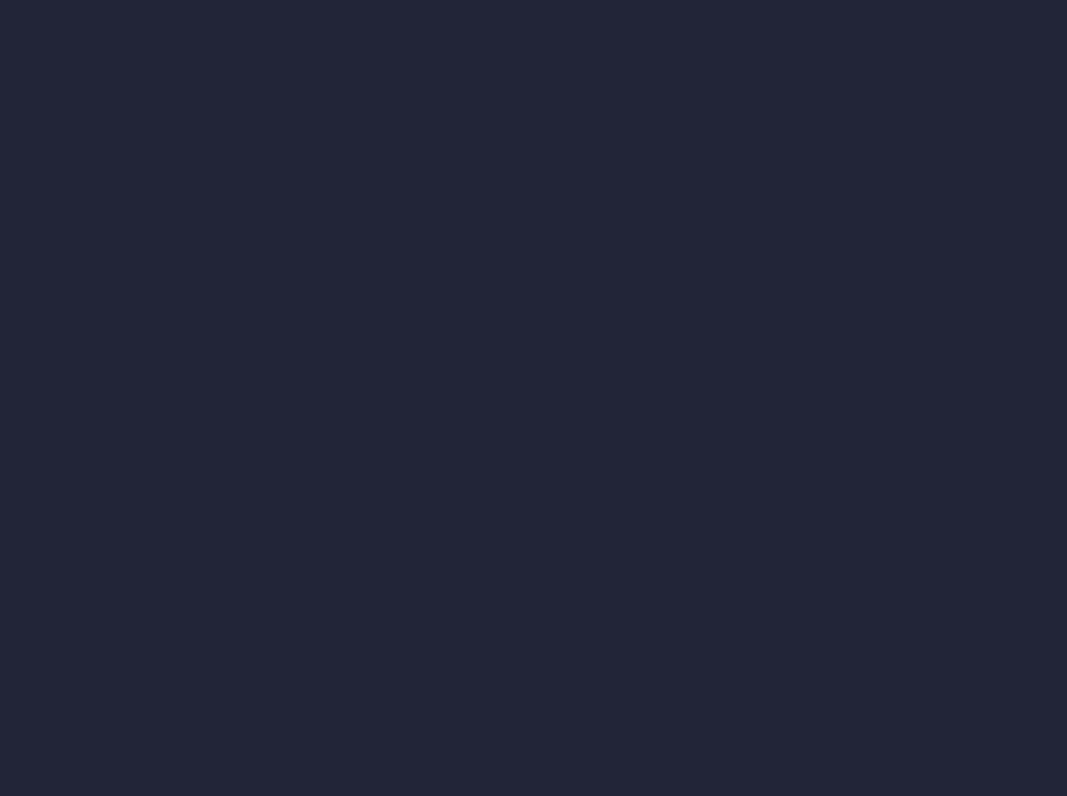
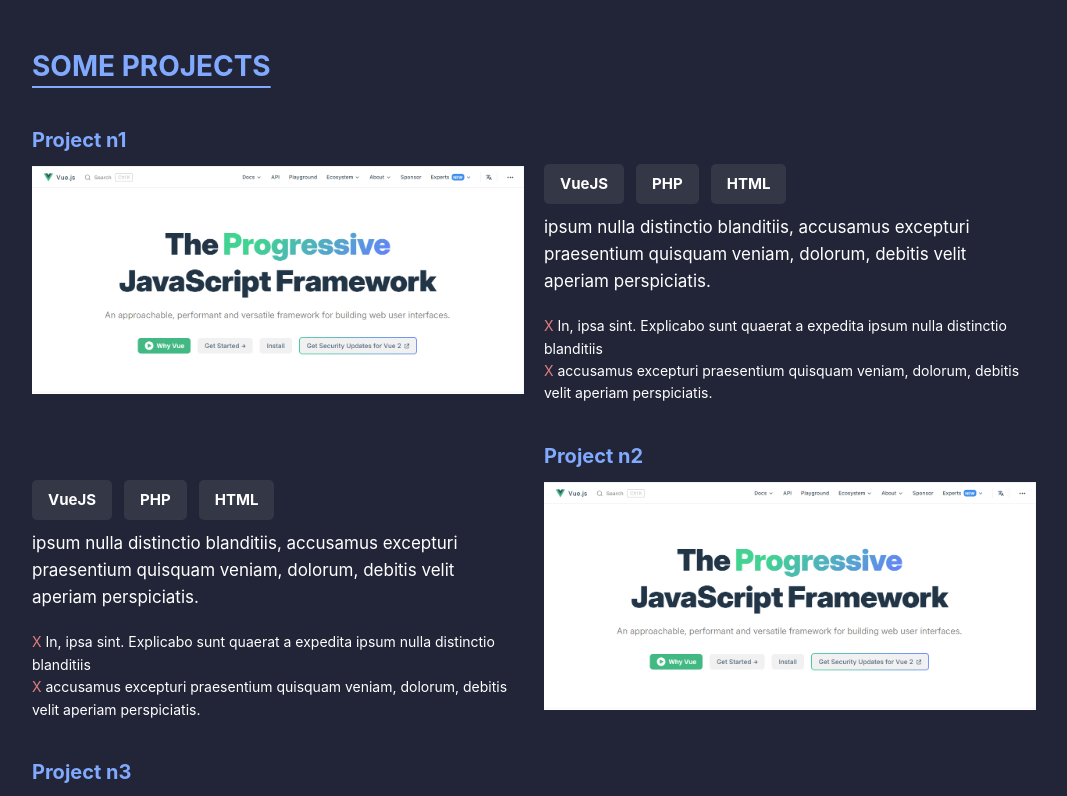
Before and after one commit to OzarmCtz/Portfolio-Template, a Vue app in the folder MyPortfolio/: page / in a window 1280 px wide. Shown: the part 1420-2216 px from the top of the page, without its empty margins (106-1173 px from the left). Before the commit the page ends 1404 px from the top, so only its background shows below. Built offline with nearby package versions, Linux system fonts and the light colour scheme.

Commit message:
Project Presentation

```diff
--- /dev/null
+++ b/MyPortfolio/src/components/MyProjects.vue
@@ -0,0 +1,64 @@
+<script setup>
+    import {ref} from 'vue';
+    import PorjectSingle from './PorjectSingle.vue';
+
+    let projects = ref ([
+        {
+            "name" : "Project n1",
+            "image" : "vueproject.png",
+            "tags" : "VueJS;PHP;HTML",
+            "description" : "ipsum nulla distinctio blanditiis, accusamus excepturi praesentium quisquam veniam, dolorum, debitis velit aperiam perspiciatis.",
+            "task" : " In, ipsa sint. Explicabo sunt quaerat a expedita ipsum nulla distinctio blanditiis; accusamus excepturi praesentium quisquam veniam, dolorum, debitis velit aperiam perspiciatis."
+        },
+        {
+            "name" : "Project n2",
+            "image" : "vueproject.png",
+            "tags" : "VueJS;PHP;HTML",
+            "description" : "ipsum nulla distinctio blanditiis, accusamus excepturi praesentium quisquam veniam, dolorum, debitis velit aperiam perspiciatis.",
+            "task" : " In, ipsa sint. Explicabo sunt quaerat a expedita ipsum nulla distinctio blanditiis; accusamus excepturi praesentium quisquam veniam, dolorum, debitis velit aperiam perspiciatis."
+        },
+        {
+            "name" : "Project n3",
+            "image" : "vueproject.png",
+            "tags" : "VueJS;PHP;HTML",
+            "description" : "ipsum nulla distinctio blanditiis, accusamus excepturi praesentium quisquam veniam, dolorum, debitis velit aperiam perspiciatis.",
+            "task" : " In, ipsa sint. Explicabo sunt quaerat a expedita ipsum nulla distinctio blanditiis; accusamus excepturi praesentium quisquam veniam, dolorum, debitis velit aperiam perspiciatis."
+        },
+        {
+            "name" : "Project n4",
+            "image" : "vueproject.png",
+            "tags" : "VueJS;PHP;HTML",
+            "description" : "ipsum nulla distinctio blanditiis, accusamus excepturi praesentium quisquam veniam, dolorum, debitis velit aperiam perspiciatis.",
+            "task" : " In, ipsa sint. Explicabo sunt quaerat a expedita ipsum nulla distinctio blanditiis; accusamus excepturi praesentium quisquam veniam, dolorum, debitis velit aperiam perspiciatis."
+        },
+        {
+            "name" : "Project n5",
+            "image" : "vueproject.png",
+            "tags" : "VueJS;PHP;HTML",
+            "description" : "ipsum nulla distinctio blanditiis, accusamus excepturi praesentium quisquam veniam, dolorum, debitis velit aperiam perspiciatis.",
+            "task" : " In, ipsa sint. Explicabo sunt quaerat a expedita ipsum nulla distinctio blanditiis; accusamus excepturi praesentium quisquam veniam, dolorum, debitis velit aperiam perspiciatis."
+        },
+        {
+            "name" : "Project n6",
+            "image" : "vueproject.png",
+            "tags" : "VueJS;PHP;HTML",
+            "description" : "ipsum nulla distinctio blanditiis, accusamus excepturi praesentium quisquam veniam, dolorum, debitis velit aperiam perspiciatis.",
+            "task" : " In, ipsa sint. Explicabo sunt quaerat a expedita ipsum nulla distinctio blanditiis; accusamus excepturi praesentium quisquam veniam, dolorum, debitis velit aperiam perspiciatis."
+        }
+    ])
+</script>
+
+<template>
+    <div id="projects">
+        <h2 class="text-highlight-1 section-title">Some Projects</h2>
+        <PorjectSingle v-for="(project , index) in projects" :key="project.name" :project="project" :reverse="index % 2 === 0 ? false : true"/>
+
+    </div>
+</template>
+
+<style scoped>
+    #projects {
+        display: inline-block;
+        margin-top: 60px;
+    }
+</style>
--- /dev/null
+++ b/MyPortfolio/src/components/PorjectSingle.vue
@@ -0,0 +1,158 @@
+<script setup>
+    import {ref , onMounted , onUnmounted} from 'vue';
+
+    const props = defineProps({
+        project: {
+            type: Object,
+            required : true
+        },
+        reverse : {
+            type: Boolean,
+            required: false
+        }
+    });
+
+    let fadeInElements = ref();
+
+    onMounted(() => {
+        fadeInElements.value = Array.from(document.getElementsByClassName('fade-in'))
+        document.addEventListener('scroll' , handleScroll)
+    });
+
+    onUnmounted(() => {
+        document.removeEventListener('scroll' , handleScroll)
+    });
+
+    const handleScroll = () => {
+        for (let i = 0 ; i < fadeInElements.value.length; i++) {
+            const elem = fadeInElements.value[i]
+            if (isElemVisible(elem)) {
+                elem.style.opacity = '1';
+                elem.style.transform = 'scale(1)'
+                fadeInElements.value.splice(i,1)
+            }
+        }
+    };
+
+    const isElemVisible = (el) => {
+        const rect = el.getBoundingClientRect()
+        const elemTop = rect.top + 200
+        const elemBottom = rect.bottom
+        return elemTop < window.innerHeight && elemBottom >= 0
+    };
+
+    const getProjectTags = () => {
+        return props.project.tags.split(';');
+    };
+
+    const getProjectTasks = () =>  {
+        return props.project.task.split(';');
+    }
+
+</script>
+
+<template>
+    <div class="project text-highlight-3">
+            <div class="left fade-in" :class="reverse ? 'reverse' : ''">
+                <h3 class="text-highlight-1">{{ project.name }}</h3>
+                <a :href="`/src/assets/projects/${project.image}`" target="_blank">
+                    <img :src="`src/assets/projects/${project.image}`" :alt="project.name">
+                </a>
+            </div>
+
+
+        <div class="right fade-in">
+            <p class="tag" v-for="tag in getProjectTags()">{{ tag }}</p>
+            <p class="description">
+                {{ project.description }}
+            </p>
+            <p class="tasks">
+                <span v-for="task in getProjectTasks()">
+                    <span class="text-highlight-2">X</span> {{ task }} <br/>
+                </span>
+            </p>
+        </div>
+    </div>
+
+</template>
+
+<style scoped>
+
+    .project {
+        display: grid;
+        grid-template-columns: repeat(2 , 1fr);
+        grid-template-rows: repeat(1 ,1fr) ;
+        grid-column-gap: 20px ;
+        grid-row-gap: 50px ;
+        margin-top: 35px;
+    }
+
+    .project .left h3 {
+        font-weight: bold;
+        font-size: 20px;
+        margin-bottom: 10px;
+    }
+
+    .project .left img {
+        width: 100%;
+    }
+
+    .project .right {
+        padding-top: 40px  ;
+    }
+
+    .project .right .tag {
+        display: block;
+        float: left;
+        background-color: #333746;
+        padding: 8px 16px;
+        margin-right: 12px;
+        border-radius: 5px;
+        font-weight: bold;
+    }
+
+    .project .right .description {
+        clear: both;
+        margin-top: 50px;
+        font-size: 17px;
+    }
+
+    .project .right .tasks {
+        margin-top: 20px;
+        font-size: 14px;
+    }
+
+    .reverse {
+        order: 1;
+    }
+
+    .fade-in {
+        opacity: 0;
+        transition: 0.3s all ease-out;
+        transform: scale(0.8);
+        display: inline-block;
+    }
+
+    @media screen and (max-width : 905px) {
+        .project {
+            grid-template-columns: repeat(1 , 1fr);
+            grid-template-rows: repeat(1 , 1fr);
+            grid-column-gap: 0px ;
+            grid-row-gap: 20px ;
+        }
+
+        .project .right {
+            padding-top: 0px;
+        }
+
+        .reverse {
+            order: 0;
+        }
+    }
+
+    @media screen and (max-width: 450px) {
+        .project .right .tag {
+            margin-bottom: 10px;
+        }
+    }
+</style>
--- a/MyPortfolio/src/pages/PortfolioMain.vue
+++ b/MyPortfolio/src/pages/PortfolioMain.vue
@@ -3,6 +3,7 @@
     import AbouteMe from '@/components/AbouteMe.vue';
     import MyTechno from '@/components/MyTechno.vue';
     import MyXp from '@/components/MyXp.vue';
+    import MyProjects from '@/components/MyProjects.vue';
 
 </script>
 
@@ -12,6 +13,7 @@
         <AbouteMe />
         <MyTechno />
         <MyXp />
+        <MyProjects />
     </div>
 </template>
 
```
Also changed, not shown: MyPortfolio/src/assets/projects/vueproject.png (added).
